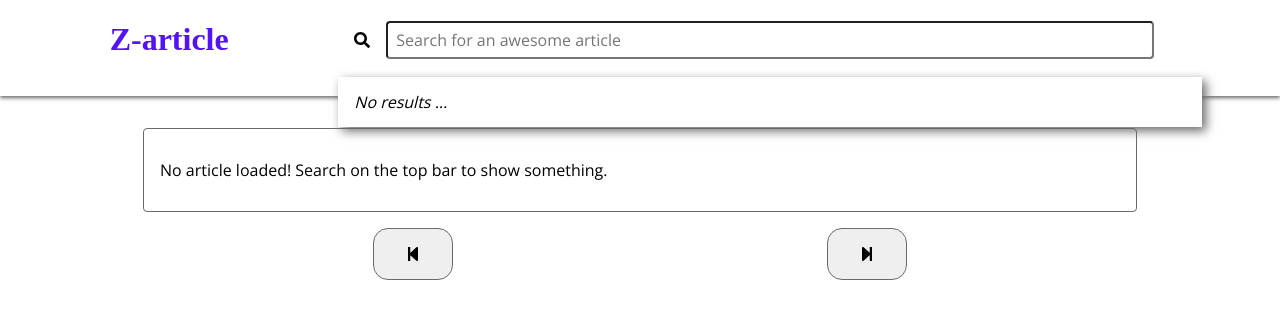
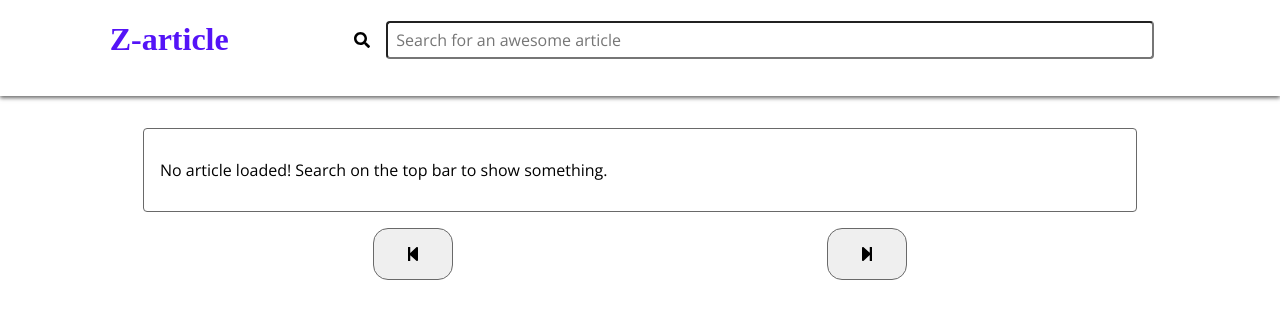
Before and after one commit to jmtalarn/z-article, a React (Create React App) app: page / in a window 1280 px wide. Shown: the top 318 px of the page. Built offline with nearby package versions, Linux system fonts and the light colour scheme; a web font is replaced by a local one.

Commit message:
Searching articles

```diff
--- a/src/components/Search/search.js
+++ b/src/components/Search/search.js
@@ -29,11 +29,11 @@ export default class Search extends Component {
 	renderSearchResults() {
 		const { results } = this.props;
 		return (
-			<div className="search-results">
-
-				{results.length && this.state.text !== '' ? this.renderResults() : this.renderEmpty()}
-
-			</div>
+			this.state.text ?
+				<div className="search-results">
+					{results.length !== '' ? this.renderResults() : this.renderEmpty()}
+				</div>
+				: null
 		);
 	}
 	render() {
```
